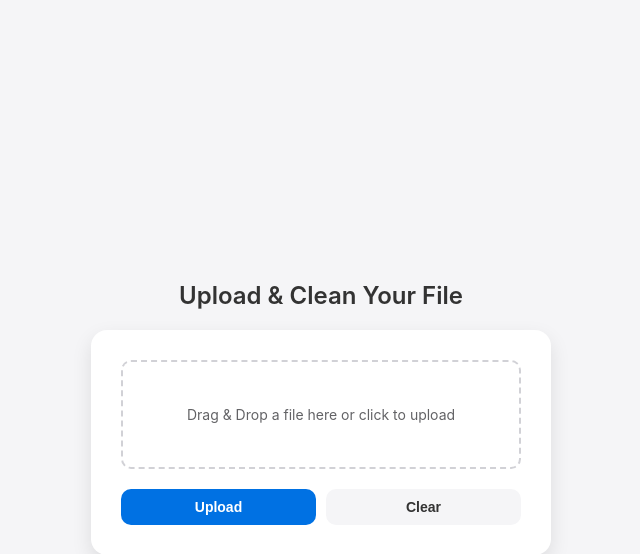
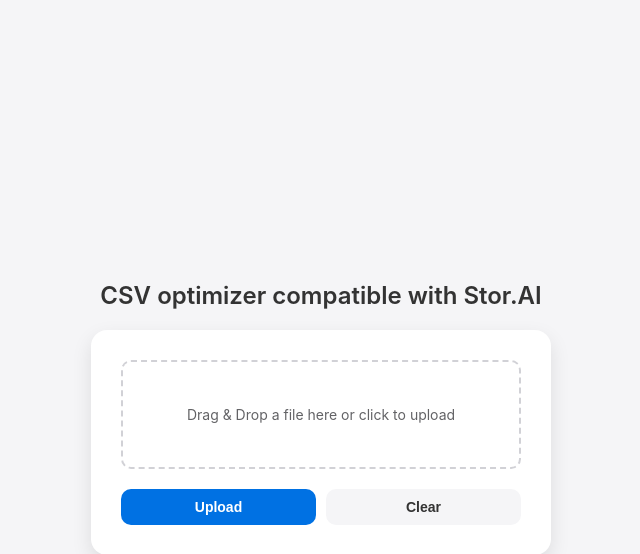
Before and after one commit to loaykadmany/flask-file-cleaner, a Flask app: page / in a window 1280 px wide. Shown: the top 554 px of the page, without its empty margins (319-959 px from the left). Run offline with Flask 3, Linux system fonts and the light colour scheme.

Commit message:
Update index.html

```diff
--- a/templates/index.html
+++ b/templates/index.html
@@ -107,7 +107,7 @@
 </head>
 <body>
 
-    <h2>Upload & Clean Your File</h2>
+    <h2> CSV optimizer compatible with Stor.AI</h2>
     <div class="upload-container">
         <div class="drop-zone" id="drop-zone">
             <p>Drag & Drop a file here or click to upload</p>
```
